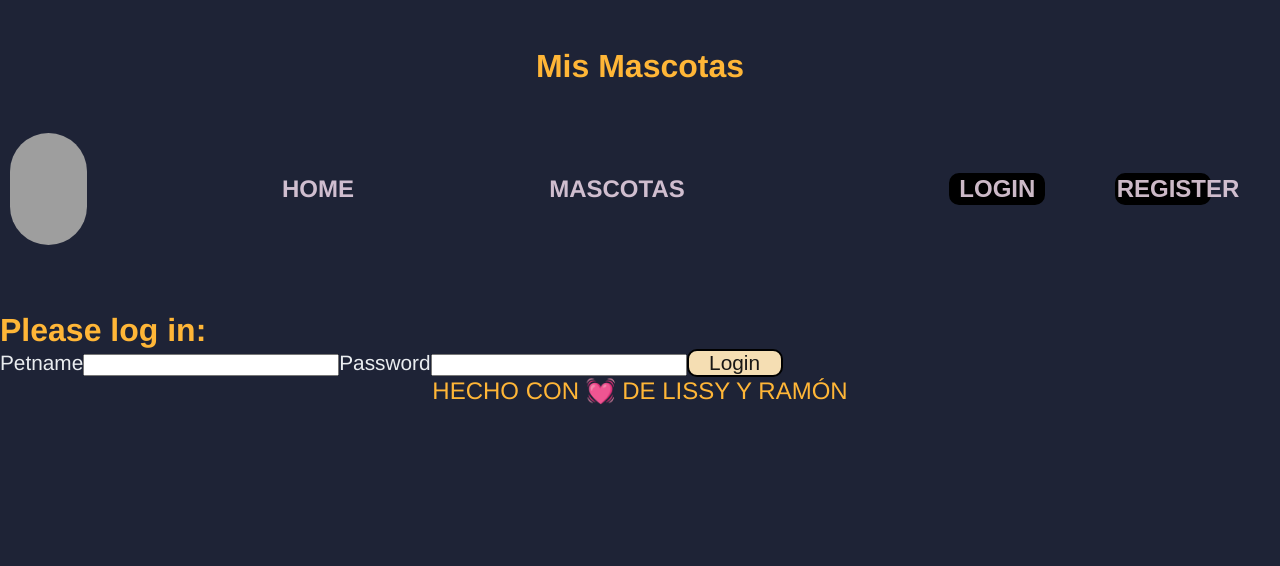
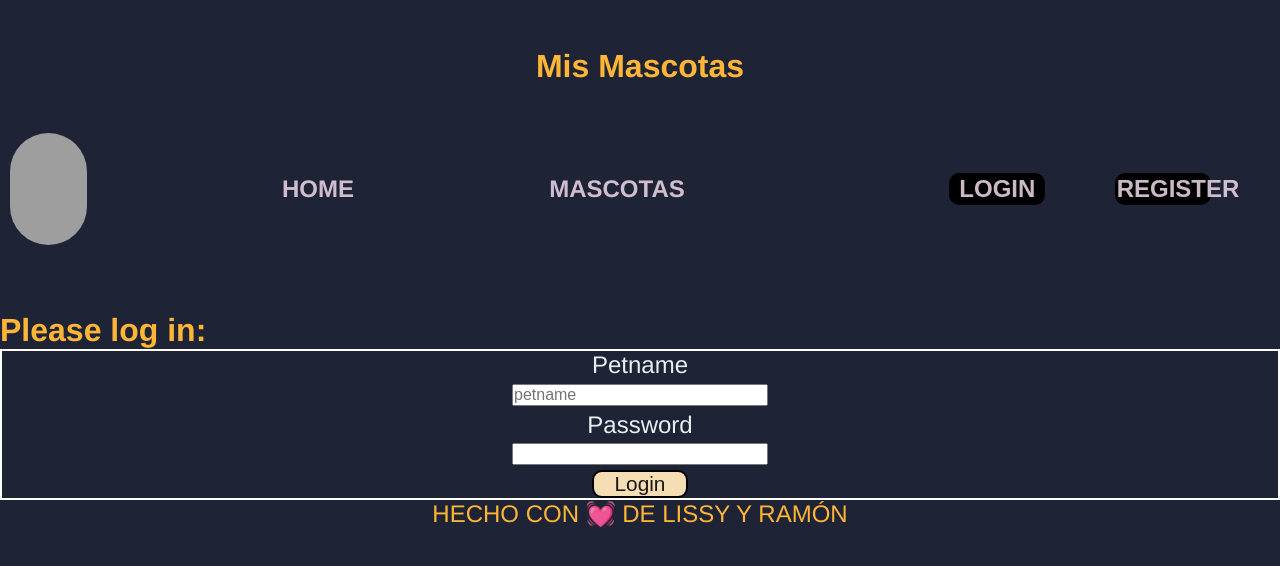
Before and after one commit to RamonWilliams/Front-Macotas, a React (Vite) app: page /login in a window 1280 px wide. Shown: the top 566 px of the page. Built offline with nearby package versions, Linux system fonts and the light colour scheme; grey boxes are pictures that could not be loaded.

Commit message:
tenemos un 80% de manejo de errores

```diff
--- a/package.json
+++ b/package.json
@@ -13,6 +13,7 @@
     "react": "^18.2.0",
     "react-dom": "^18.2.0",
     "react-hook-form": "^7.34.2",
+    "react-icons": "^4.4.0",
     "react-router-dom": "^6.3.0",
     "sweetalert2": "^11.4.29"
   },
--- a/src/App.jsx
+++ b/src/App.jsx
@@ -12,9 +12,13 @@ import { JwtContextProvider } from "./context/jwtContext";
 import RequireAuth from "./components/RequireAuth/RequireAuth";
 
 const App = () => {
+
+
   return (
     <JwtContextProvider>
-      <div>
+      <div className="App">
+
+
         <Router>
           <Header />
           <Routes>
--- a/src/components/MascotaCard/MascotaCard.jsx
+++ b/src/components/MascotaCard/MascotaCard.jsx
@@ -7,7 +7,7 @@ import { Link } from "react-router-dom";
 import "./MascotaCard.css"
 
 
-const MascotaDetail = ({ mascota }) => {
+const MascotaCard = ({ mascota }) => {
     // const { mascota } = useContext(JwtContext);
     let navigate = useNavigate()
 
@@ -34,4 +34,4 @@ const MascotaDetail = ({ mascota }) => {
     )
 }
 
-export default MascotaDetail;
+export default MascotaCard;
--- a/src/index.css
+++ b/src/index.css
@@ -52,6 +52,7 @@ input{
 label{
     color: rgb(234, 237, 240);
     font-size: 1.3rem;
+
 }
 button{
     background: transparent;
@@ -63,3 +64,146 @@ button{
     border-radius: 10px;
     cursor: pointer;
 }
+form{
+    display: flex;
+    flex-direction: column;
+    justify-content: center;
+    border: 2px solid white;
+    gap: 0.3rem;
+    align-items: center;
+}
+ form label{
+     font-size: 1.5rem;
+ }
+
+ /*------------------------------------------------*/
+ /*
+ * {
+    box-sizing: border-box;
+    margin: 0px;
+    padding: 0px;
+  }
+  #root {
+    height: 100%;
+  }
+
+  html,
+  body {
+    min-height: 100vh;
+    height: 100%;
+
+  }
+
+  span {
+    font-size: 40px
+  }
+
+  .dark-mode {
+    background-color: #1a1919;
+    color: #999;
+    height: 100%;
+    transition: background-color 0.25s ease-in-out;
+  }
+
+  .light-mode {
+    background-color: #fff;
+    color: #333;
+    height: 100%;
+    transition: background-color 0.25s ease-in-out;
+  }
+
+  .container {
+    display: flex;
+    justify-content: center;
+    align-items: center
+  }
+
+  .switch {
+    position: relative;
+    display: inline-block;
+    width: 60px;
+    height: 14px;
+  }
+
+  .switch input {
+    opacity: 0;
+    width: 0;
+    height: 0;
+  }
+
+  .switch {
+    position: relative;
+    display: inline-block;
+    width: 60px;
+    height: 34px;
+  }
+
+  .switch input {
+    opacity: 0;
+    width: 0;
+    height: 0;
+  }
+
+  .slider {
+    position: absolute;
+    cursor: pointer;
+    top: 0;
+    left: 0;
+    right: 0;
+    bottom: 0;
+    background-color: #ccc;
+    -webkit-transition: .4s;
+    transition: .4s;
+  }
+
+  .slider:before {
+    position: absolute;
+    content: "";
+    height: 26px;
+    width: 26px;
+    left: 4px;
+    bottom: 4px;
+    background-color: white;
+    -webkit-transition: .4s;
+    transition: .4s;
+  }
+
+  input:checked + .slider {
+    background-color: #19a2c1;
+  }
+
+  input:focus + .slider {
+    box-shadow: 0 0 1px #2196F3;
+  }
+
+  input:checked + .slider:before {
+    -webkit-transform: translateX(26px);
+    -ms-transform: translateX(26px);
+    transform: translateX(26px);
+  }
+  */
+  /* Rounded sliders */
+  /*
+  .slider.round {
+    border-radius: 34px;
+  }
+
+  .slider.round:before {
+    border-radius: 50%;
+  }
+  .switch-checkbox {
+    padding: 10px
+  }*/ /* <div className={darkMode ? "dark-mode":"light-mode"}>
+     <div className="container">
+      <span style={{color:darkMode?"grey":"yellow"}}>☀</span>
+      <div className="switch-chekbox">
+      <label className="switch">
+      <input type="ckeckbox"
+      onChange={()=>setDarkMode(!darkMode)}/>
+             <span className="slider-round"></span>
+
+      </div>
+      </label>
+      <span style={{color:darkMode?"black":"grey"}}>🌙</span>
+
+    </div>*/
--- a/src/pages/Login/Login.jsx
+++ b/src/pages/Login/Login.jsx
@@ -1,3 +1,5 @@
+
+
 import { useContext } from "react";
 import { JwtContext } from "../../context/jwtContext";
 import { useForm } from "react-hook-form";
@@ -7,8 +9,9 @@ import "./Login.css";
 import Swal from "sweetalert2";
 
 const Login = () => {
-    const { register, handleSubmit } = useForm();
+    const { register, handleSubmit, formState:{errors} } = useForm();
     let navigate = useNavigate();
+
     const { setJwt, setMascota } = useContext(JwtContext);
 
     const formSubmit = (formData) => {
@@ -33,15 +36,34 @@ const Login = () => {
                     type="text"
                     id="petname"
                     name="petname"
-                    {...register("petname")}
+                    placeholder="petname"
+                    {...register("petname",{
+                        required:{
+                            value: true,
+                            message: "Necesitas este campo"
+                        }
+                    })}
                 />
+                {errors.petname && <span>{errors.petname.message}</span>}
+
                 <label htmlFor="password">Password</label>
                 <input
                     type="password"
                     id="password"
                     name="password"
-                    {...register("password")}
+                    {...register("password",{
+                        required:{
+                            value:true,
+                            message:"Nesecitas este campo"
+                        },
+                        minLength: {
+                            value: 6,
+                            message: "La contraseña debe tener al menos 6 caracteres"
+                          },
+
+                    })}
                 />
+                   {errors.password &&  <span>{errors.password.message}</span>}
                 <button type="submit">Login</button>
             </form>
         </section>
--- a/src/pages/NewMascota/NewMascota.jsx
+++ b/src/pages/NewMascota/NewMascota.jsx
@@ -6,7 +6,7 @@ import "./NewMascota.css";
 
 
 const NewMascota = () => {
-    const { register, handleSubmit } = useForm();
+    const { register, handleSubmit,formState:{errors} } = useForm();
     const [type, setType] = useState("mascota")
     let navigate = useNavigate();
 
@@ -29,24 +29,55 @@ const NewMascota = () => {
             <h2>Register Mascota:</h2>
             <form onSubmit={handleSubmit(formSubmit)}>
 
+                <label htmlFor="petname">Petname</label>
+                <input type="text" name="petname" id="petname" {...register("petname",{
+                    required:{
+                        value:true,
+                        message:"Necesitas este campo"
+                    }
+                })} />
+                {errors.petname &&  <span>{errors.petname.message}</span>}
 
 
-                <label htmlFor="petname">Petname</label>
-                <input type="text" name="petname" id="petname" {...register("petname")} />
 
                 <label htmlFor="nickname">Nickname</label>
-                <input type="text" name="nickname" id="nickname" {...register("nickname")} />
+                <input type="text" name="nickname" id="nickname" {...register("nickname",{
+                    required:{
+                        value:true,
+                    message:"Necesitas este campo"
+                    }
+                }
+                )} />
+                 {errors.type &&  <span>{errors.type.message}</span>}
 
 
                 <label htmlFor="image">Image</label>
-                <input type="file" name="image" id="image" {...register("image")} />
+                <input type="file" name="image" id="image" {...register("image",{
+                    required:{
+                        value:true,
+                        message:"Necesitas este campo"
+                    }
+                })} />
+                 {errors.image &&  <span>{errors.image.message}</span>}
 
                 <label htmlFor="type">Type</label>
-                <input type="text" name="type" id="type" {...register("type")} />
+                <input type="text" name="type" id="type" {...register("type",{
+                    required:{
+                        value:true,
+                        message:"Necesitas este campo"
+                    }
+                })} />
+                {errors.type &&  <span>{errors.type.message}</span>}
 
 
                 <label htmlFor="description">Type</label>
-                <input type="text" name="description" id="description" {...register("description")} />
+                <input type="text" name="description" id="description" {...register("description",{
+                    required:{
+                        value:true,
+                        message:"Necesitas este campo"
+                    }
+                })} />
+                 {errors.description && <span>{errors.description.message}</span>}
 
                 <button type="submit">Create</button>
             </form>
--- a/src/pages/Profile/Profile.jsx
+++ b/src/pages/Profile/Profile.jsx
@@ -1,5 +1,6 @@
 import { useContext } from "react";
 import { useForm } from "react-hook-form";
+import { useState } from "react";
 import { useNavigate } from "react-router-dom";
 import { JwtContext } from "../../context/jwtContext";
 import { API } from "../../services/API";
@@ -8,8 +9,9 @@ import "./Profile.css";
 
 
 const Profile = () => {
+
     const { mascota, logout } = useContext(JwtContext);
-    const { register, handleSubmit } = useForm();
+    const { register, handleSubmit,formState:{errors} } = useForm();
     let navigate = useNavigate();
 
 
@@ -70,20 +72,36 @@ const Profile = () => {
     return (
         <section className="profile">
             <h2>Profile</h2>
-            <img src={mascota.image} alt="Mascota image" />
-
+            <div className="image">
+            <img src={mascota.image} alt="Logo" />
+            </div>
             <form onSubmit={handleSubmit(formSubmit)}>
                 <label htmlFor="petname">Edit Petname</label>
-                <input type="text" id="petname" name="petname" {...register("petname")}
-                 defaultValue={defaultValues.petname}/>
+                <input type="text" id="petname" name="petname" {...register("petname" ,{
+                        required:{
+                            value: true,
+                            message: "Necesitas este campo"
+                        }
+                    })}
+                 defaultValue={defaultValues.petname} required/>
 
                 <label htmlFor="image">Change your Image</label>
-                <input type="file" id="image" name="image" {...register("image")} />
+                <input type="file" id="image" name="image" {...register("image",{
+                    required:{
+                        value:true,
+                        message:"Necesitas este campo"
+                    }
+                })} />
 
 
 
                 <label htmlFor="type"> Change Type</label>
-                <input type="text" id="type" name="type" {...register("type")}/>
+                <input type="text" id="type" name="type" {...register("type",{
+                    required:{
+                        value:true,
+                        message:"Necesitas este campo"
+                    }
+                })} required/>
 
                 {mascota?(  <>  <button type="submit"> Edit </button>
                 <button type="button" onClick={()=>deleteMascota(mascota)}>Delete</button>
--- a/src/pages/Register/Register.jsx
+++ b/src/pages/Register/Register.jsx
@@ -6,7 +6,7 @@ import Swal from "sweetalert2";
 
 
 const Register = () => {
-    const { register, handleSubmit } = useForm();
+    const { register, handleSubmit,formState:{errors} } = useForm();
     let navigate = useNavigate();
 
     const formSubmit = (data) => {
@@ -32,22 +32,57 @@ const Register = () => {
         <section className="registro">
             <form onSubmit={handleSubmit(formSubmit)}>
                 <label htmlFor="petname">Petname</label>
-                <input type="text" id="petname" name="petname"  {...register("petname")} />
+                <input type="text" id="petname" name="petname"  {...register("petname",{
+                    required:{
+                        value:true,
+                        message:"Necesitas este campo"
+                    }
+                })} />
+                 {errors.petname && <span>{errors.petname.message}</span>}
 
                 <label htmlFor="nickname">Nickname</label>
-                <input type="text" id="nickname" name="nickname" {...register("nickname")} />
+                <input type="text" id="nickname" name="nickname" {...register("nickname",{
+                    required:{
+                        value:true,
+                        message:"Necesitas este campo"
+                    }
+                })} />
+                 {errors.nickname && <span>{errors.nickname.message}</span>}
 
                 <label htmlFor="password">Password</label>
-                <input type="password" id="password" name="password" {...register("password")} />
+                <input type="password" id="password" name="password" {...register("password",{
+                    required:{
+                        value:true,
+                        message:"La contraseña debe de tener al menos 6 caracteres"
+                    }
+                })} />
+                 {errors.password && <span>{errors.password.message}</span>}
 
                 <label htmlFor="image">Image</label>
-                <input type="file" id="image" name="image" {...register("image")} />
+                <input type="file" id="image" name="image" {...register("image",{
+                    required:{
+                        value:true,
+                        message:"Necesitas este campo"
+                    }
+                })} />
+                 {errors.image && <span>{errors.image.message}</span>}
 
                 <label htmlFor="type">Type</label>
-                <input type="text" id="type" name="type" {...register("type")} />
+                <input type="text" id="type" name="type" {...register("type",{
+                    required:{
+                        value:true,
+                        message:"Necesitas este campo"
+                    }
+                })} />
+                 {errors.type && <span>{errors.type.message}</span>}
 
                 <label htmlFor="description">Description</label>
-                <input type="text" id="description" name="description" {...register("description")} />
+                <input type="text" id="description" name="description" {...register("description",{
+                    required:{
+                        value:true,
+                        message:"Necesitas este campo"
+                    }
+                })} /> {errors.description && <span>{errors.description.message}</span>}
 
                 <button type="submit">Register</button>
             </form>
```
Also changed, not shown: src/components/Header/Header.css (+75 -0 lines), src/context/jwtContext.jsx (+0 -14 lines), src/pages/Profile/Profile.css (+19 -0 lines), 1 other file (tests, documents, lock files or other folders).
